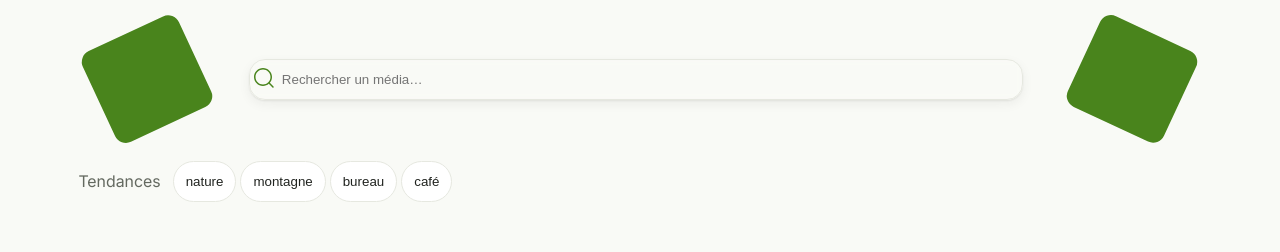
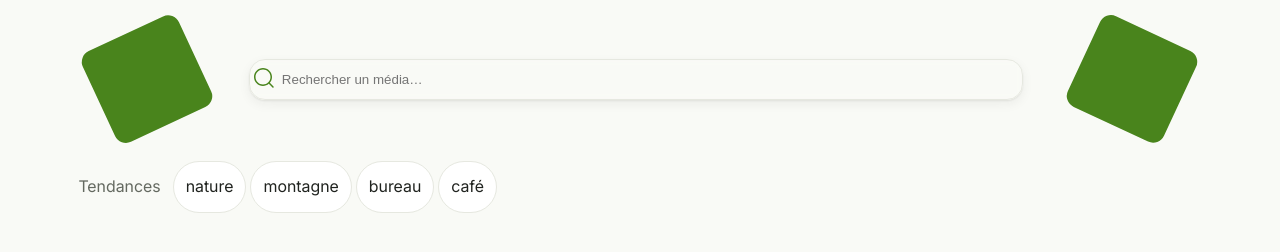
Before and after one commit to codeWaldy12/clone-pixabay, a plain HTML site: page index.html in a window 1280 px wide. Shown: the part 294-546 px from the top of the page. Drawn offline with Linux system fonts and the light colour scheme.

Commit message:
feat: remplacement des boutons par des éléments span pour les filtres de tendance

```diff
--- a/css/components/buttons.css
+++ b/css/components/buttons.css
@@ -123,7 +123,7 @@
   flex-wrap: wrap;
 }
 
-.btn {
+.btn, .tendance-btn {
   border: 1px solid var(--clr-border);
   border-radius: var(--radius-button);
   background-color: var(--clr-surface);
--- a/index.html
+++ b/index.html
@@ -93,10 +93,10 @@
             <!-- bouttons de filtres  -->
             <div class="container-btn flex-center-y m-90">
                 <span class="tendance">Tendances</span>
-                <button type="button" class="btn">nature</button>
-                <button type="button" class="btn">montagne</button>
-                <button type="button" class="btn">bureau</button>
-                <button type="button" class="btn">café</button>
+                <span class="tendance-btn">nature</span>
+                <span class="tendance-btn">montagne</span>
+                <span class="tendance-btn">bureau</span>
+                <span class="tendance-btn">café</span>
             </div>
         </section>
 
```
